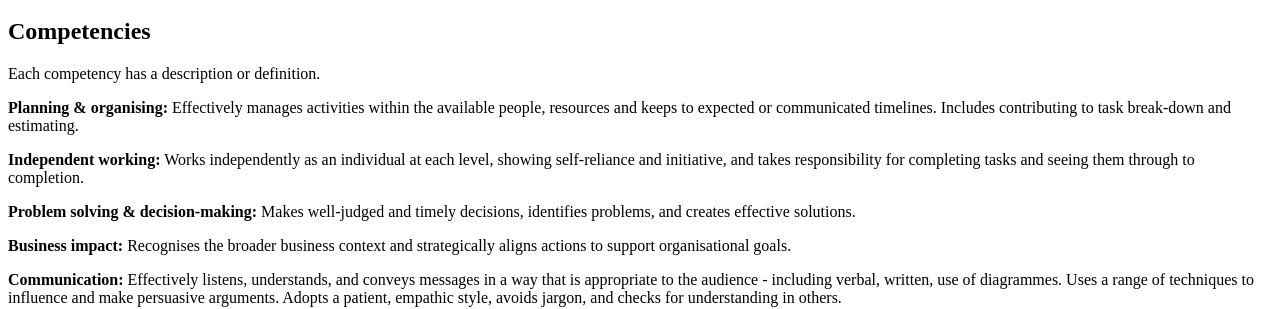
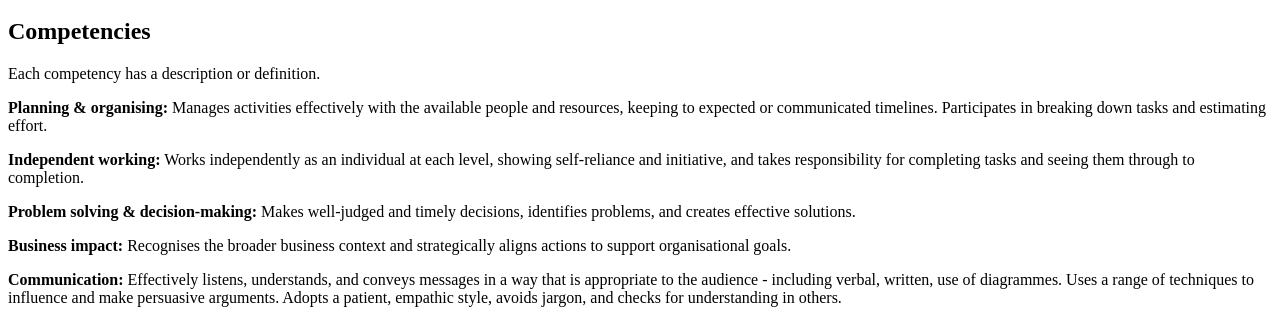
Before and after one commit to Financial-Times/engineering-progression, a Jekyll site: the page built from site/pages/competencies/how-to-use.md, in a window 1280 px wide. Shown: the part 751-1060 px from the top of the page. Built offline with Jekyll 4.4.1, drawn with Linux system fonts in a browser that asks for light colours; a style sheet for code colours, icons or effects is not loaded.

Commit message:
Clarify some wording for Planning & Organising
Co-Authored-By: Jennifer Shepherd <jenniferemshepherd@users.noreply.github.com>
Co-Authored-By: Laura Carvajal <lc512k@users.noreply.github.com>
Co-Authored-By: Rebecca Salsbury

```diff
--- a/site/pages/competencies/how-to-use.md
+++ b/site/pages/competencies/how-to-use.md
@@ -41,7 +41,7 @@ Proficiency levels we use are:
 
 Each competency has a description or definition.
 
-**Planning & organising:** Effectively manages activities within the available people, resources and keeps to expected or communicated timelines. Includes contributing to task break-down and estimating.
+**Planning & organising:** Manages activities effectively with the available people and resources, keeping to expected or communicated timelines. Participates in breaking down tasks and estimating effort.
 
 **Independent working:** Works independently as an individual at each level, showing self-reliance and initiative, and takes responsibility for completing tasks and seeing them through to completion.
 
```
